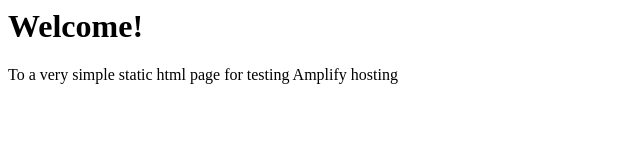
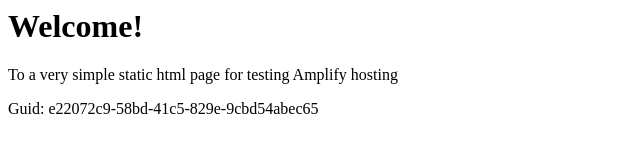
Before and after one commit to aws-aemilia-iad/Github-PR-Commit-Integration-Test-DoNotTouch-v1-preprod-us-east-1, a website: page src/index.html in a window 1280 px wide. Shown: the whole page, without its empty margins (0-640 px from the left). Drawn offline with Linux system fonts and the light colour scheme.

Commit message:
commit from integ tests

```diff
--- a/src/index.html
+++ b/src/index.html
@@ -1,3 +1,5 @@
+
+
 <html lang="en">
 
 <head>
@@ -10,6 +12,6 @@
 <body>
     <h1>Welcome!</h1>
     <p>To a very simple static html page for testing Amplify hosting</p>
-</body>
+    <p>Guid: e22072c9-58bd-41c5-829e-9cbd54abec65</p></body>
 
 </html>
```
